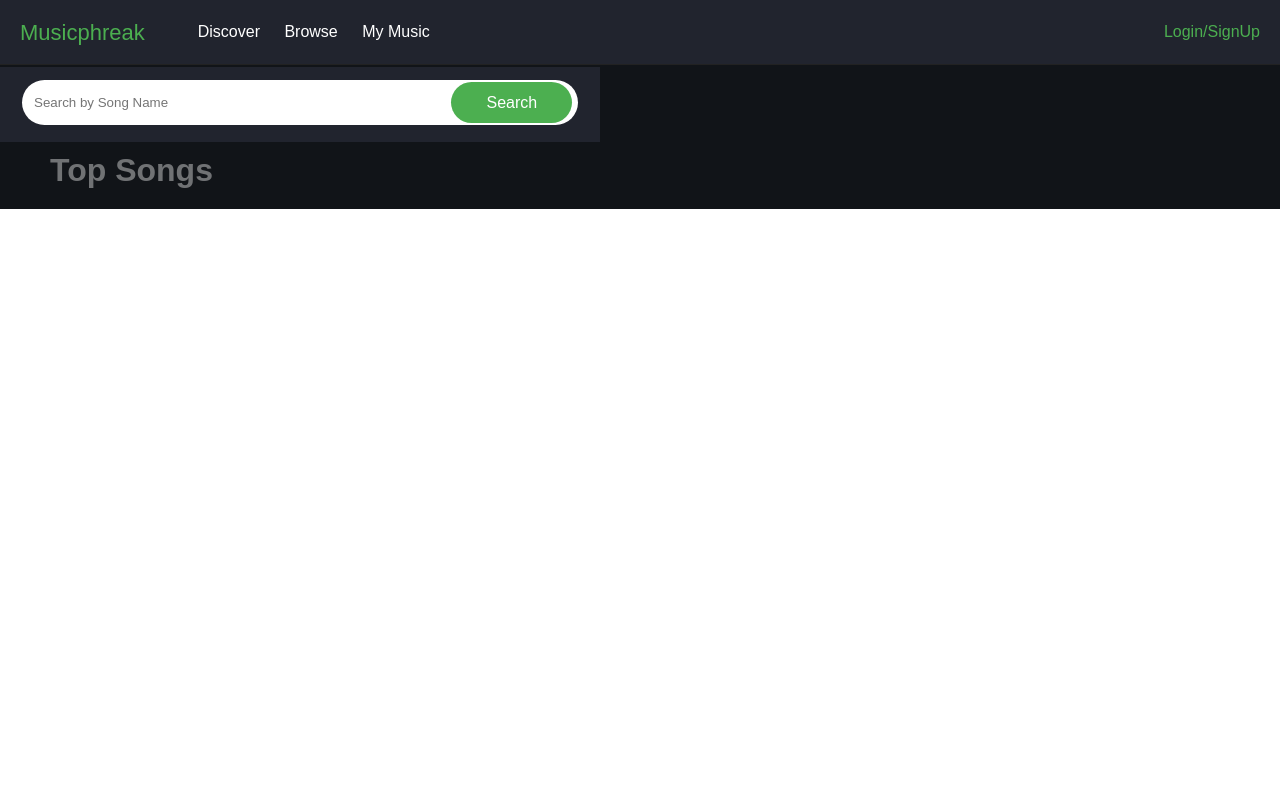
After one commit to ManinderGharuan/musicphreak, a Flask app: template web/templates/topsongs.html in a window 1280 px wide. The commit adds this page. Run offline with Flask 2, Linux system fonts and the light colour scheme; the template is opened without the code that fills it, so the values that code supplies are empty.

Commit message:
create new ui

```diff
--- a/web/app.py
+++ b/web/app.py
@@ -18,10 +18,20 @@ def close_db(error):
 
 
 @app.route('/')
-def show_top20():
+def show_mainpage():
     data = get_data(get_db(app))
 
     for song in data:
         song['smallest_bitrate'] = min(song.get('mp3_links').keys())
 
-    return render_template('top20.html', songs=data)
+    return render_template('musicphreak.html', songs=data)
+
+
+@app.route('/top-songs')
+def show_topsongs():
+    data = get_data(get_db(app))
+
+    for song in data:
+        song['smallest_bitrate'] = min(song.get('mp3_links').keys())
+
+    return render_template("topsongs.html", songs=data)
--- /dev/null
+++ b/web/static/layout.css
@@ -0,0 +1,97 @@
+* {
+  margin: 0;
+  padding: 0;
+  font-family: sans-serif;
+  box-sizing: border-box;
+}
+
+.container {
+  background: #111418;
+  position: relative;
+}
+
+.nav-bar {
+  z-index: 9999;
+  width: 100%;
+  height: 65px;
+  border-bottom: 1px solid #222;
+  background: #21242e;
+}
+
+.logo {
+  float: left;
+  padding: 20px;
+  font-size: 22px;
+}
+
+a.logo-link, a.login-link {
+  color: #4CAF50;
+}
+
+.nav-links {
+  text-decoration: none;
+  color: #fff;
+}
+
+.link-hovers:hover {
+  color: #4CAF50;
+}
+
+.login-item:hover {
+  background-color: #333;
+}
+
+.top-nav {
+  float: left;
+  padding: 23px;
+}
+
+.nav-list {
+  list-style-type: none;
+}
+
+.nav-items{
+  display: inline-block;
+  padding: 0 10px;
+}
+
+.login-item {
+  padding: 23px 10px;
+  float: right;
+}
+
+.search-song {
+  margin-top: 2px;
+  background-color: #21242e;
+  height: 75px;
+  width: 600px;
+  padding: 18px 22px;
+}
+
+.search-container {
+  margin-top: -5px;
+  padding: 5px 2px;
+  width: 100%;
+  border-radius: 45px;
+  background-color: #fff;
+  position: relative;
+}
+
+.search-box {
+  padding: 10px;
+  width: calc(100% - 129px);
+  outline: none;
+  background: transparent;
+  border: 0;
+}
+
+.search-button {
+  width: 100px;
+  background-color: #4CAF50;
+  text-align: center;
+  cursor: pointer;
+  color: white;
+  border-radius: 25px;
+  padding: 12px 35px;
+  vertical-align: middle;
+}
--- a/web/static/styles.css
+++ b/web/static/topsongs-styles.css
@@ -1,51 +1,16 @@
-* {
-  margin: 0;
-  padding: 0;
-  font-family: sans-serif
-}
-
-.nav-bar {
-  list-style-type: none;
-  background-color: #222;
-  list-style-type: none;
-  overflow: hidden;
-  padding-left: 0;
-  border-bottom: 1px solid #333;
-}
-
-.nav-items{
-  float: right;
-}
-
-.nav-links{
-  display: inline-block;
-  color: #e6e5e5;
-  text-align: center;
-  padding: 20px 15px;
-  text-decoration: none;
-}
-
-.nav-links:hover {
-  text-decoration:none;
-  background-color: #4CAF50;
-}
-
-.container {
-  background: #222;
-  color: #eee;
-  padding-top: 30px;
+.top-songs {
+  margin-top: 10px;
 }
 
 .header {
-  text-align: center;
-  margin-bottom: 40px;
+  padding-left: 50px;
+  color: rgba(255,255,255,.4);
+  margin-bottom: 20px;
 }
 
 .songs-list {
   overflow: hidden;
-  max-width: 1030px;
-  width: 90%;
-  margin: 0 auto;
+  padding: 0 40px;
 }
 
 .song {
@@ -58,10 +23,15 @@
   position: relative;
 }
 
+.song-name, .song-artist {
+  text-overflow: ellipsis;
+  color: rgba(255,255,255,.8);
+  font-weight: 400;
+}
+
 .song-name {
   margin-top: 10px;
   white-space: nowrap;
-  text-overflow: ellipsis;
   overflow: hidden;
   font-size: 20px;
 }
@@ -74,14 +44,13 @@
 .thumb {
   content: ".";
   height: 300px;
-  width: 300px;
   cursor: pointer;
   background-repeat: no-repeat;
   background-size: cover;
 }
 
 .download-links {
-  width: 287px;
+  width: 225px;
   padding: 4px;
   margin-top: 10px;
   white-space: nowrap;
@@ -207,11 +176,3 @@
   0%   {transform: rotateZ(0deg); }
   100% {transform: rotateZ(360deg);}
 }
-
-.footer {
-  width: 100%;
-  background-color: #111;
-  color: #fff;
-  padding: 25px;
-  font-size: 13px;
-}
--- /dev/null
+++ b/web/templates/layout.html
@@ -0,0 +1,61 @@
+<html>
+  <head>
+    <title>{% block title %}{% endblock %}</title>
+    <link rel="stylesheet" href="{{ url_for('static', filename='layout.css') }}">
+    {% block head %}
+    {% endblock %}
+  </head>
+
+  <body>
+    <div class="container">
+
+      <div class="nav-bar">
+        <div class="logo">
+          <a class="nav-links logo-link" href="/">Musicphreak</a>
+        </div>
+
+        <nav class="top-nav">
+          <ul class="nav-list">
+            <li class="nav-items">
+              <a class="nav-links link-hovers" href="#" alt="Discover">
+                <span>Discover</span>
+              </a>
+            </li>
+
+            <li class="nav-items">
+              <a class="nav-links link-hovers" href="#" alt="Browse">
+                <span>Browse</span>
+              </a>
+            </li>
+
+            <li class="nav-items">
+              <a class="nav-links link-hovers" href="#" alt="My Music">
+                <span>My Music</span>
+              </a>
+            </li>
+          </ul>
+        </nav>
+
+        <div class="login-item">
+          <ul class="head-sec nav-list">
+            <li class="nav-items">
+              <a class="nav-links login-link" href="#">Login/SignUp</a>
+            </li>
+          </ul>
+        </div>
+      </div>
+
+      <div class="inner-container">
+        <div class="search-song">
+          <div class="search-container">
+            <input type="text" placeholder="Search by Song Name" class="search-box">
+            <a class="search-button">Search</a>
+          </div>
+        </div>
+
+        {% block content %}{% endblock %}
+      </div>
+
+    </div>
+  </body>
+</html>
--- /dev/null
+++ b/web/templates/topsongs.html
@@ -0,0 +1,39 @@
+{% extends "layout.html" %}
+
+{% block title %}Top Songs{% endblock %}
+
+{% block head %}
+<link rel=stylesheet type=text/css href="{{ url_for('static', filename='topsongs-styles.css') }}">
+
+<script type="text/javascript" src="{{ url_for('static', filename='script.js') }}" ></script>
+{% endblock %}
+
+{% block content %}
+<div class='top-songs'>
+  <h1 class='header'>Top Songs</h1>
+  <ul class='songs-list'>
+
+    {% for song in songs %}
+    <li class ="song" data-mp3="{{song.mp3_links[song.smallest_bitrate].strip()}}">
+      <span class="status-icon"></span>
+      <div class="thumb" style="background-image: url({{song.image_link}})"></div>
+      <div class="tile-contents">
+        <h2 class="song-name">
+          {{song.name}}
+        </h2>
+        <p class="song-artist">
+          {{ song.artist|join(', ')}}
+        </p>
+        <div class="download-links">
+          <span class="download-icon"></span>
+          {% for mp3 in song.mp3_links %}
+          <a download class="download-link" href="{{song.mp3_links[mp3]}}">{{mp3}}kbps</a>
+          {% endfor %}
+        </div>
+      </div>
+    </li>
+    {% endfor %}
+
+  </ul>
+</div>
+{% endblock %}
```
Also changed, not shown: web/static/mainpage-styles.css (added, +105 -0 lines), web/templates/musicphreak.html (added, +35 -0 lines), web/templates/top20.html (deleted, +0 -53 lines).
